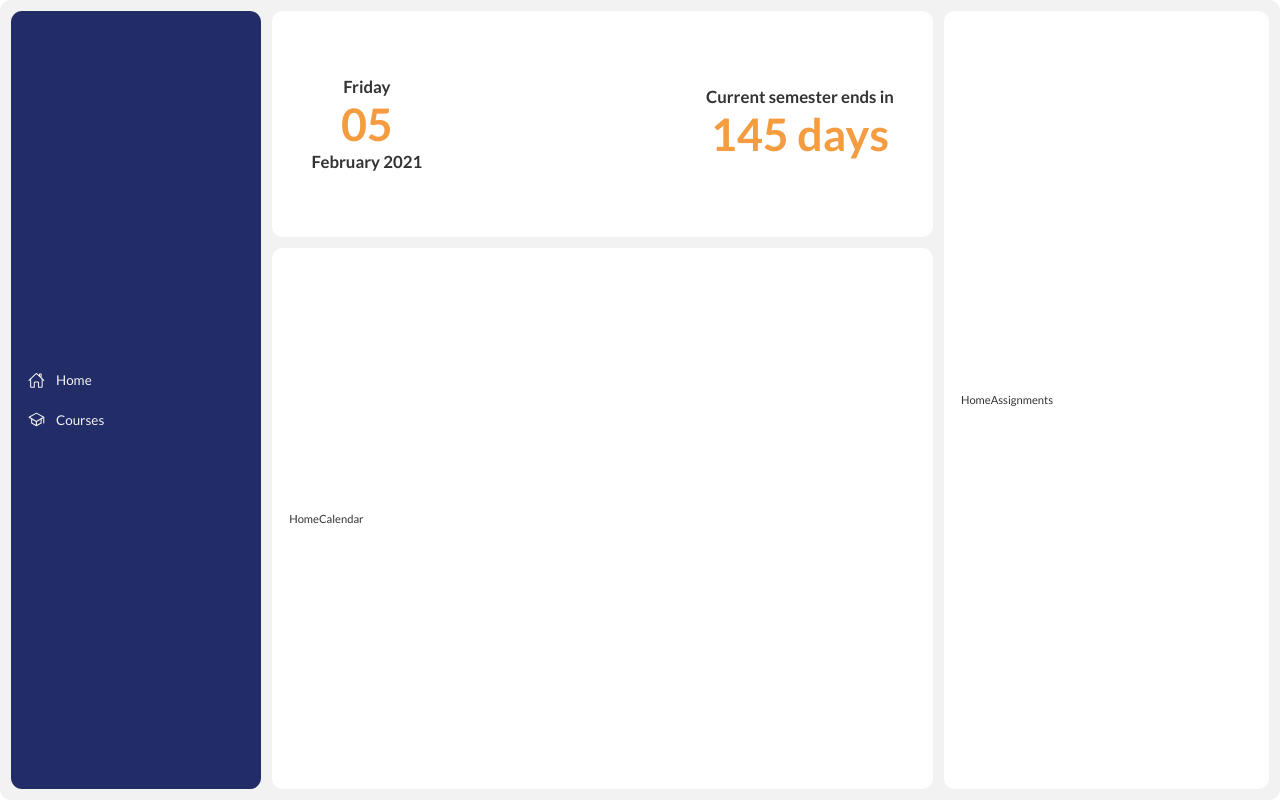
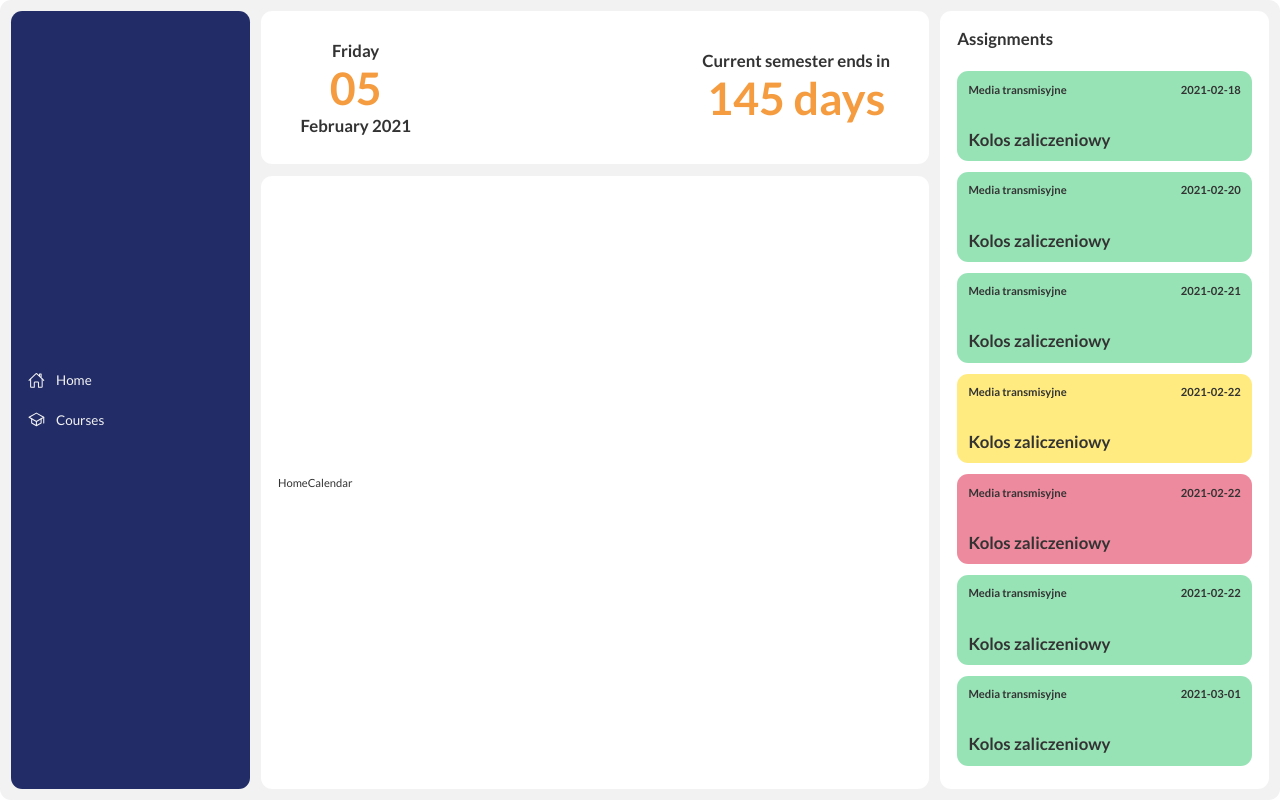
Before and after one commit to pwksn/react-stud-app, a React (Create React App) app: page / in a window 1280 px wide. Built offline with nearby package versions, Linux system fonts and the light colour scheme; data requests are answered from the project's data file.

Commit message:
HomeAssignments + layout fixed

```diff
--- a/src/Home/Home.js
+++ b/src/Home/Home.js
@@ -1,9 +1,11 @@
 import HomeCountdown from "./HomeCountdown/HomeCountdown"
 import useFetch from "../hooks/useFetch";
+import HomeAssignments from "./HomeAssignments/HomeAssignments";
 
 const Home = () => {
 
-    const { data: semester, isPending, error } = useFetch('http://localhost:8000/semester');
+    const { data: semester, isSemesterPending, semesterError } = useFetch('http://localhost:8000/semester');
+    const { data: courses, isPending, error } = useFetch('http://localhost:8000/courses');
 
     return (
         <div className="home">
@@ -14,7 +16,7 @@ const Home = () => {
                 HomeCalendar
             </div>
             <div className="home-assignments">
-                HomeAssignments
+                <HomeAssignments courses={courses} />
             </div>
         </div>
     );
--- /dev/null
+++ b/src/Home/HomeAssignments/HomeAssignmentTile.js
@@ -0,0 +1,26 @@
+const HomeAssignmentTile = ({ assignment }) => {
+
+    const selectBackgroundColor = (type) => {
+        if (type === "exam") {
+            return '#ee8a9e';
+        } else if (type === 'test') {
+            return '#ffeb80';
+        } else {
+            return '#97e3b6'
+        }
+    }
+
+    return (
+        <div
+        className="home-assignment-tile"
+        style={{backgroundColor: selectBackgroundColor(assignment.assignmentType)}}>
+            <div className="d-flex">
+                <h4>{assignment.assignmentCourse}</h4>
+                <h4>{assignment.assignmentDate}</h4>
+            </div>
+            <h3>{assignment.assignmentName}</h3>
+        </div>
+    );
+}
+
+export default HomeAssignmentTile;
--- /dev/null
+++ b/src/Home/HomeAssignments/HomeAssignments.js
@@ -0,0 +1,50 @@
+import { useEffect, useState } from "react";
+import HomeAssignmentTile from "./HomeAssignmentTile";
+
+const HomeAssignments = ({ courses }) => {
+
+    const [allAssignments, setAllAssignments] = useState([]);
+
+    useEffect(() => {
+        getAllAssignments();
+    }, [courses]);
+
+    const getAllAssignments = () => {
+        const assignments = [];
+        const today = new Date();
+
+        courses?.map(course => (
+            course.assignments?.map(assignment => (
+                assignment.assignmentCourse = course.name,
+                assignments.push(assignment)
+            ))
+        ));
+
+        if (assignments.length) {
+            const assignmentsFiltered = assignments.filter(assignment => {
+                const adiff = Date.parse(assignment.assignmentDate) - today.getTime();
+                return adiff > 0;
+            });
+            setAllAssignments(assignmentsFiltered);
+        }
+    }
+
+    return (
+        <div className="home-assignments-box">
+            <h2 className="header-1">Assignments</h2>
+            <div className="home-assignments-list">
+                {courses &&
+                allAssignments
+                    .sort((a, b) => {
+                    return new Date(a.assignmentDate).getTime() - new Date(b.assignmentDate).getTime();
+                    })
+                    .map(assignment => (
+                        <HomeAssignmentTile assignment={assignment} key={assignment.assignmentId}/>
+                    )
+                )}
+            </div>
+        </div>
+    );
+}
+
+export default HomeAssignments;
--- a/src/index.css
+++ b/src/index.css
@@ -38,12 +38,12 @@ code {
 
 .App {
   background-color: #F2F2F2;
-  padding: 1rem;
+  /* padding: 1rem; */
   /* margin: 1rem; */
   border-radius: 1rem;
 
   width: 100%;
-  height: 100%;
+  max-height: inherit;
 
   display: grid;
   grid-template-columns: min(250px, 25%) 1fr;
@@ -105,6 +105,7 @@ a {
 .sidebar {
   background-color: #222C67;
   border-radius: 1rem;
+  margin: 1rem 0rem 1rem 1rem;
 
   display: flex;
   flex-direction: column;
@@ -147,24 +148,23 @@ a {
 
 .content {
   border-radius: 1rem;
-  height: 100%;
+  height: calc(100vh - 2rem);
+  margin: 1rem 1rem 1rem 0rem;
 }
 
 /* Home */
 
 .home {
-  /* background-color: #fff;
-  border-radius: 1rem;
-  padding: 1.5rem; */
-  height: 100%;
+  height: calc(100% - 1rem);
 
   display: grid;
   grid-template-columns: repeat(3, 1fr);
-  grid-template-rows: repeat(10, 1fr);
+  /* grid-template-rows: repeat(10, 1fr); */
+  grid-template-rows: 20% 80%;
   gap: 1rem;
 }
 
-.home-countdown, .home-calendar, .home-assignments {
+.home-countdown, .home-calendar, .home-assignments, .home-assignments-counter {
   background-color: #fff;
   border-radius: 1rem;
   padding: 1.5rem;
@@ -175,7 +175,7 @@ a {
 
 .home-countdown {
   grid-column: 1/3;
-  grid-row: 1/4;
+  grid-row: 1/2;
 }
 
 .home-countdown-box {
@@ -257,14 +257,47 @@ a {
 
 .home-calendar {
   grid-column: 1/3;
-  grid-row: 4/-1;
+  grid-row: 2/3;
 }
 
 /* Home Assignments  */
 
 .home-assignments {
   grid-column: 3/4;
-  grid-row: 1/-1;
+  grid-row: 1/3;
+}
+
+.home-assignments-box {
+  height: 100%;
+  width: 100%;
+  display: grid;
+  grid-template-rows: min-content 1fr;
+  gap: 1rem;
+}
+
+.home-assignments-list {
+  height: 100%;
+  overflow-y: auto;
+}
+
+.home-assignment-tile {
+  margin: 1rem 0;
+  height: 8rem;
+  border-radius: 1rem;
+  padding: 1rem;
+
+  display: flex;
+  flex-direction: column;
+
+  justify-content: space-between;
+}
+
+.home-assignment-tile h4:first-of-type {
+  margin-right: auto;
+}
+
+.home-assignment-tile h3 {
+  font-size: 1.5rem;
 }
 
 /* Courses */
```
Also changed, not shown: 1 other file (tests, documents, lock files or other folders).
